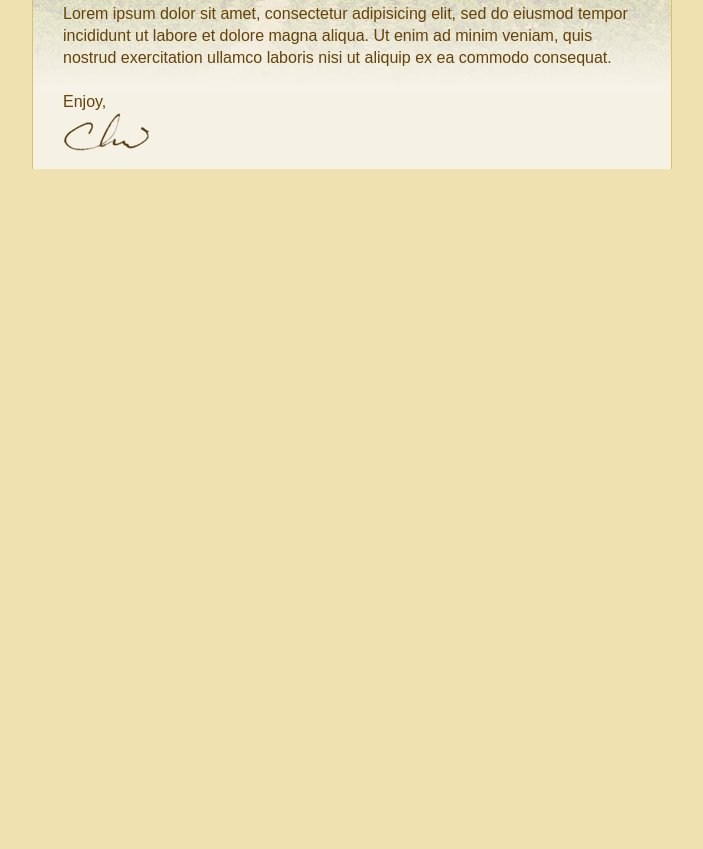
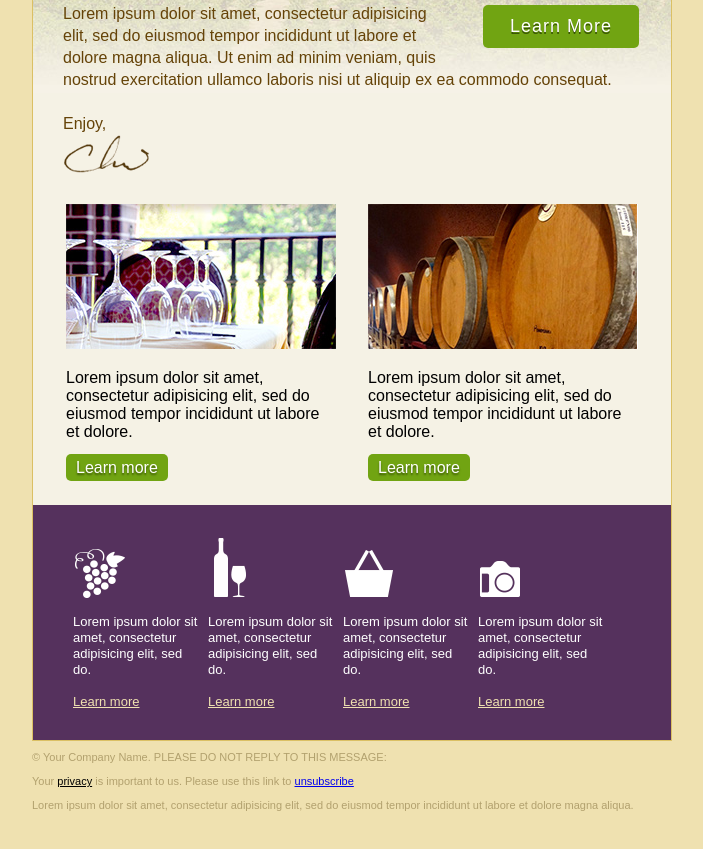
Before and after one commit to jleonardo8091/myemail, a plain HTML site: page index.html in a window 1280 px wide. Shown: the part 351-1200 px from the top of the page, without its empty margins (288-991 px from the left). Before the commit the page ends 800 px from the top, so only its background shows below. Drawn offline with Linux system fonts and the light colour scheme.

Commit message:
html email

```diff
--- a/index.html
+++ b/index.html
@@ -40,6 +40,18 @@
 							border-left: 1px solid #dbc064; font-family: Arial, Helvetica, sans-serif; font-size: 16px;
 							line-height: 22px; color: #654308; border-right: 1px solid #dbc064; background: #f5f2e5
 							url(images/banner_large_ghost.jpg) no-repeat 0px 0px;">
+
+							<table width="160" align="right" class="button" style="margin: 0px 0px 10px 30px;">
+								<tr>
+									<td style="text-align: center; background-color: #71a412; padding: 10px 15px; border-radius: 5px; ">
+										<a href="#" style="color: #fff; font-size: 18px; letter-spacing: 1px;
+										text-decoration: none; text-shadow: 0px 2px #3a5606; font-family: Arial,Helvetica,sans-serif">Learn More</a>
+
+									</td>
+								</tr>
+							</table>
+
+
 							Lorem ipsum dolor sit amet, consectetur adipisicing elit, sed do eiusmod
 							tempor incididunt ut labore et dolore magna aliqua. Ut enim ad minim veniam,
 							quis nostrud exercitation ullamco laboris nisi ut aliquip ex ea commodo
@@ -53,19 +65,121 @@
 					</tr>
 
 					<tr>
-						<td>
+						<td valign="top" class="promos" bgcolor="#f5f2e5" style="padding: 10px 30px 25px 30px;
+						border-left: 1px solid #dbc064;  border-right: 1px solid #dbc064; font-family: Arial, Helvetica, sans-serif; ">
+						<!--Begin table inside table -->
+						<!--Begin Table Left -->
+						<table class="promo_1" width="270" align="left">
+							<tr>
+								<td>
+									<img class="promo" src="images/promo_1_large.jpg" alt="Promo image 1">
+									<h3 style="font-size: 16px;"></h3>
+									Lorem ipsum dolor sit amet, consectetur adipisicing elit, sed do eiusmod
+									tempor incididunt ut labore et dolore.
+									<br><br>
+									<a href="#" style="background-color: #71a412; border-radius: 5px;
+									color: #fff; padding: 5px 10px 5px 10px;text-decoration: none;
+									text-shadow: 0px 2px 2px #3a5606;">Learn more</a>
+								</td>
+							</tr>
+						</table>
+						<!--End Table Left -->
+						<!--Begin Second Table Left -->
+						<table class="promo_2" width="270" align="right">
+							<tr>
+								<td>
+									<img class="promo" src="images/promo_2_large.jpg" alt="Promo image 2">
+									<h3 style="font-size: 16px;"></h3>
+									Lorem ipsum dolor sit amet, consectetur adipisicing elit, sed do eiusmod
+									tempor incididunt ut labore et dolore.
+									<br><br>
+									<a href="#" style="background-color: #71a412; border-radius: 5px;
+									color: #fff; padding: 5px 10px 5px 10px;text-decoration: none;
+									text-shadow: 0px 2px 2px #3a5606;">Learn more</a>
+								</td>
+							</tr>
+						</table>
+						<!--End Second Table Left -->
+						<!--End table inside table -->
+						</td>
+					</tr>
+
+					<tr>
+						<td valign="top" class="callout" bgcolor="#55315d" style="padding: 30px;
+						border-left: 1px solid #dbc064;  border-right: 1px solid #dbc064;  border-bottom: 1px solid #dbc064; font-family: Arial, Helvetica,
+						 sans-serif; ">
+						<!--Begin table inside table -->
+						<!--Begin Table Left -->
+						<table class="callout" width="135" align="left" border="0" cellspacing="0" cellpadding="0">
+							<tr>
+								<td valign="top" width="135" style="padding-left: 10px; font-family: Arial, Helvetica, sans-serif; font-size: 13px; line-height: 16px; color: #ffffff;">
+									<img src="images/icon_grapes.gif" width="75" height="75" >
+									<br>
+									Lorem ipsum dolor sit amet, consectetur adipisicing elit, sed do.
+									<br><br>
+									<a href="#" style="color: #efe1b0;">Learn more</a>
+								</td>
+							</tr>
+						</table>
+						<!--End Table Left -->
+						<!--Begin Second Table Left -->
+						<table class="callout_2" width="135" align="left" border="0" cellspacing="0" cellpadding="0">
+							<tr>
+								<td valign="top" width="135" style="padding-left: 10px; font-family: Arial, Helvetica, sans-serif; font-size: 13px; line-height: 16px; color: #ffffff;">
+									<img src="images/icon_bottle.gif" width="75" height="75" >
+									<br>
+									Lorem ipsum dolor sit amet, consectetur adipisicing elit, sed do.
+									<br><br>
+									<a href="#" style="color: #efe1b0;">Learn more</a>
+								</td>
+							</tr>
+						</table>
+						<!--End Second Table Left -->
+						<!--End table inside table -->
+						<!--End Table Left -->
+						<!--Begin Second Table Left -->
+						<table class="callout_3" width="135" align="left" border="0" cellspacing="0" cellpadding="0">
+							<tr>
+								<td valign="top" width="135" style="padding-left: 10px; font-family: Arial, Helvetica, sans-serif; font-size: 13px; line-height: 16px; color: #ffffff;">
+									<img src="images/icon_basket.gif" width="75" height="75" >
+									<br>
+									Lorem ipsum dolor sit amet, consectetur adipisicing elit, sed do.
+									<br><br>
+									<a href="#" style="color: #efe1b0;">Learn more</a>
+								</td>
+							</tr>
+						</table>
+						<!--End Second Table Left -->
+						<!--End table inside table -->
+						<!--End Table Left -->
+						<!--Begin Second Table Left -->
+						<table class="callout_4" width="135" align="left" border="0" cellspacing="0" cellpadding="0">
+							<tr>
+								<td valign="top" width="135" style="padding-left: 10px; font-family: Arial, Helvetica, sans-serif; font-size: 13px; line-height: 16px; color: #ffffff;">
+									<img src="images/icon_camera.gif" width="75" height="75" >
+									<br>
+									Lorem ipsum dolor sit amet, consectetur adipisicing elit, sed do.
+									<br><br>
+									<a href="#" style="color: #efe1b0;">Learn more</a>
+								</td>
+							</tr>
+						</table>
+						<!--End Second Table Left -->
+						<!--End table inside table -->
+						<br style="clear: both;">
 
 						</td>
 					</tr>
 
 					<tr>
-						<td>
-
-						</td>
-					</tr>
-
-					<tr>
-						<td>
+						<td valign="top" class="footer" style="padding: 10px 0px 30px 0px; font-family: Arial, Helvetica, sans-serif; font-size: 11px; color: #b2a16e;">
+							&copy; Your Company Name. PLEASE DO NOT REPLY TO THIS MESSAGE:
+							<br><br>
+							Your <a href="#" style="color: #000000;">privacy</a> is important to us. Please use this link
+							to <a href="#">unsubscribe</a>
+							<br><br>
+							Lorem ipsum dolor sit amet, consectetur adipisicing elit, sed do eiusmod
+							tempor incididunt ut labore et dolore magna aliqua.
 
 						</td>
 					</tr>
```
